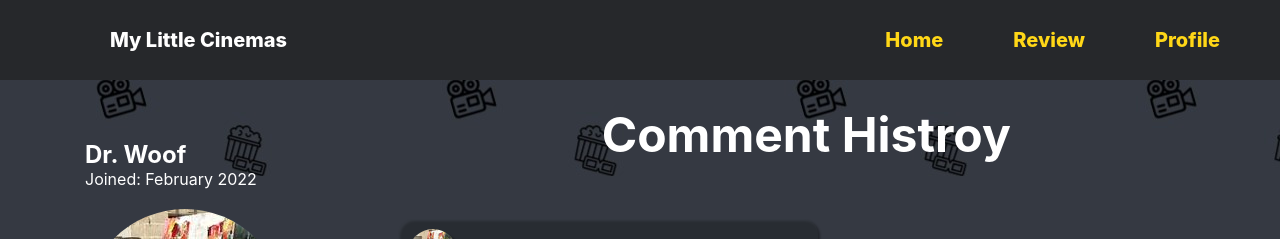
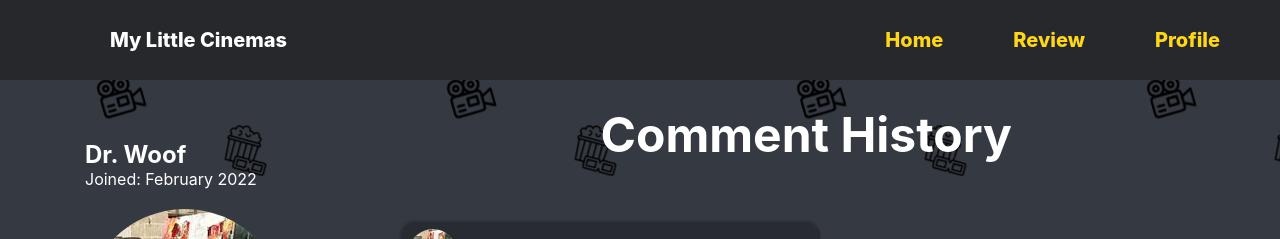
Before and after one commit to evandbeck/movie-reviews, a React (Create React App) app: page /profile in a window 1280 px wide. Shown: the top 239 px of the page. Built offline with nearby package versions, Linux system fonts and the light colour scheme; data requests are answered from the project's data file.

Commit message:
spleed history wrong

```diff
--- a/src/components/ProfileContainer.js
+++ b/src/components/ProfileContainer.js
@@ -50,7 +50,7 @@ function ProfileContainer({ comments, handleDeleteComment }) {
       </div>
       <div className="content-container">
         <div className="comments-container">
-          <h1 className="movie-header">Comment Histroy</h1>
+          <h1 className="movie-header">Comment History</h1>
           {commentList}
           </div>
       </div>
```
